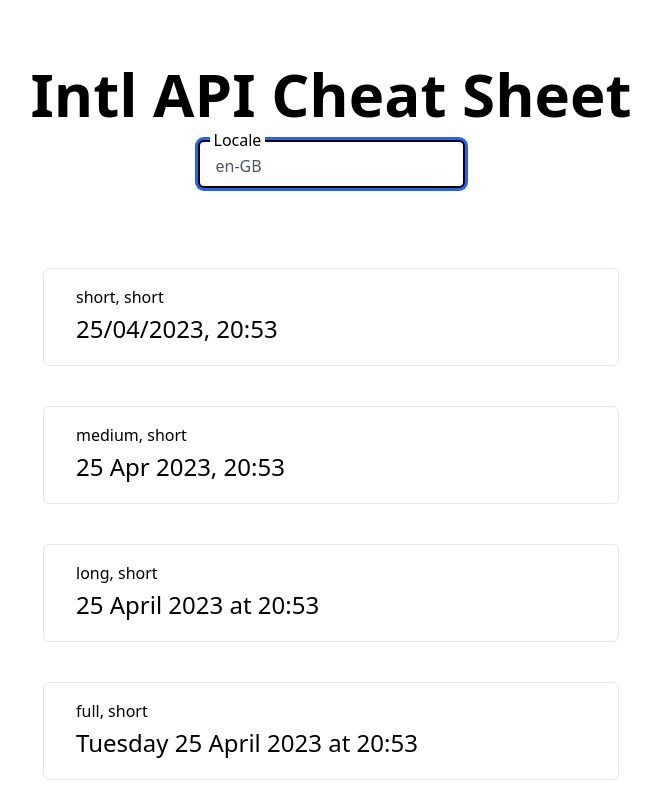
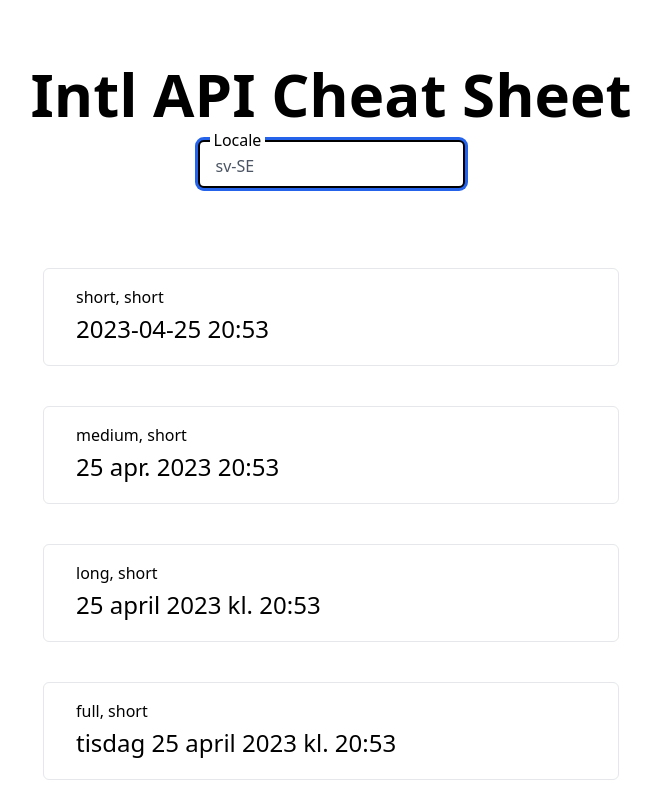
Before and after one commit to mewhhaha/intl-cheat-sheet, a React (Vite) app: page / in a window 1280 px wide. Shown: the top 800 px of the page, without its empty margins (309-970 px from the left). Built offline with nearby package versions, Linux system fonts and the light colour scheme.

Commit message:
Set default to Swedish because it's ISO compatible

```diff
--- a/src/App.tsx
+++ b/src/App.tsx
@@ -20,7 +20,7 @@ const date = new Date();
 function App() {
   const [sticky, setSticky] = useState(false);
 
-  const [locale, setLocale] = useState("en-GB");
+  const [locale, setLocale] = useState("sv-SE");
   const [copied, setCopied] = useState("");
 
   useEffect(() => {
@@ -67,7 +67,7 @@ function App() {
               languageSet.has(locale) ? "ring-blue-600" : "ring-red-600"
             )}
             type="text"
-            defaultValue="en-GB"
+            defaultValue={locale}
             onChange={(e) => {
               setLocale(e.target.value);
             }}
```
